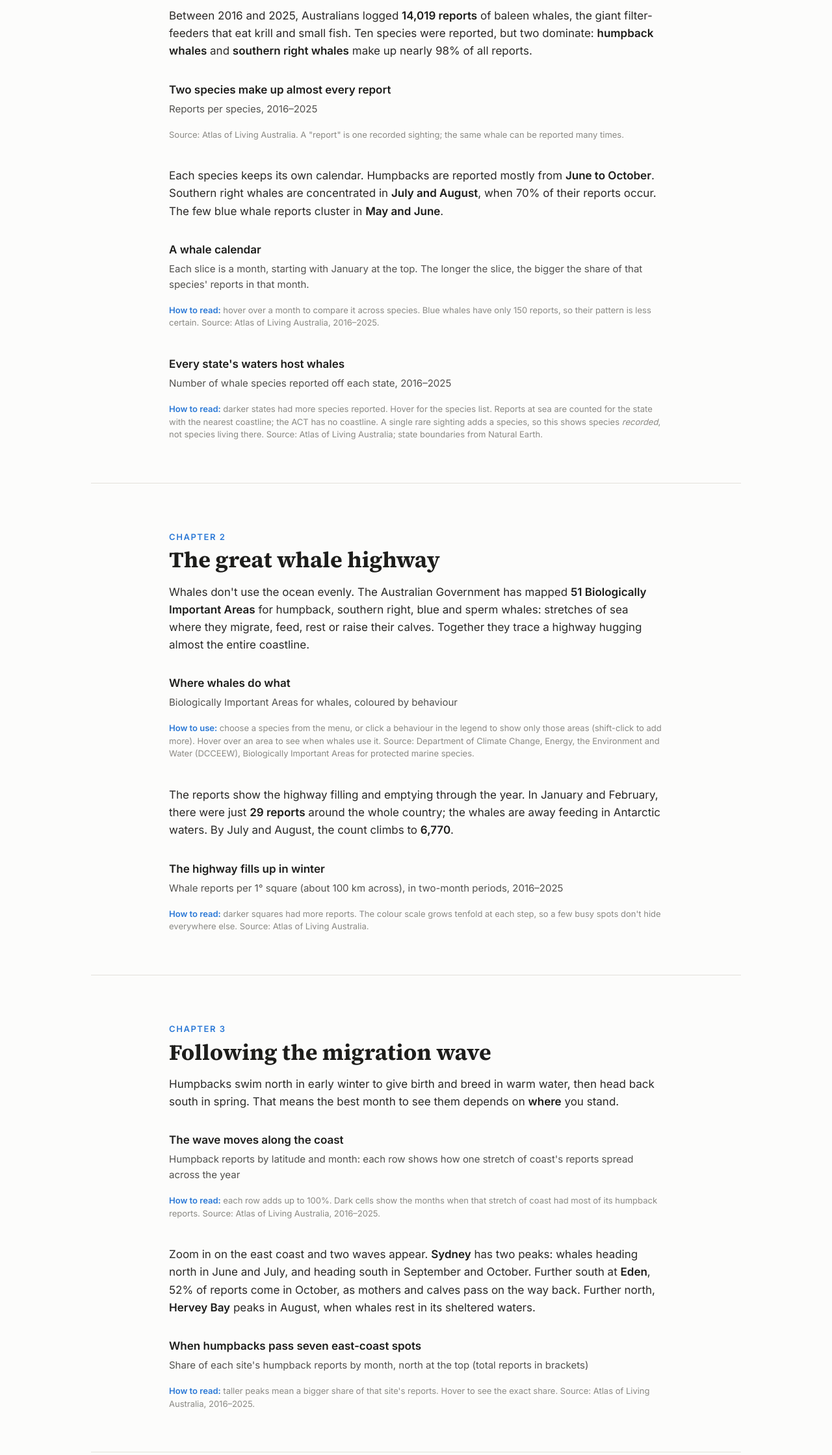
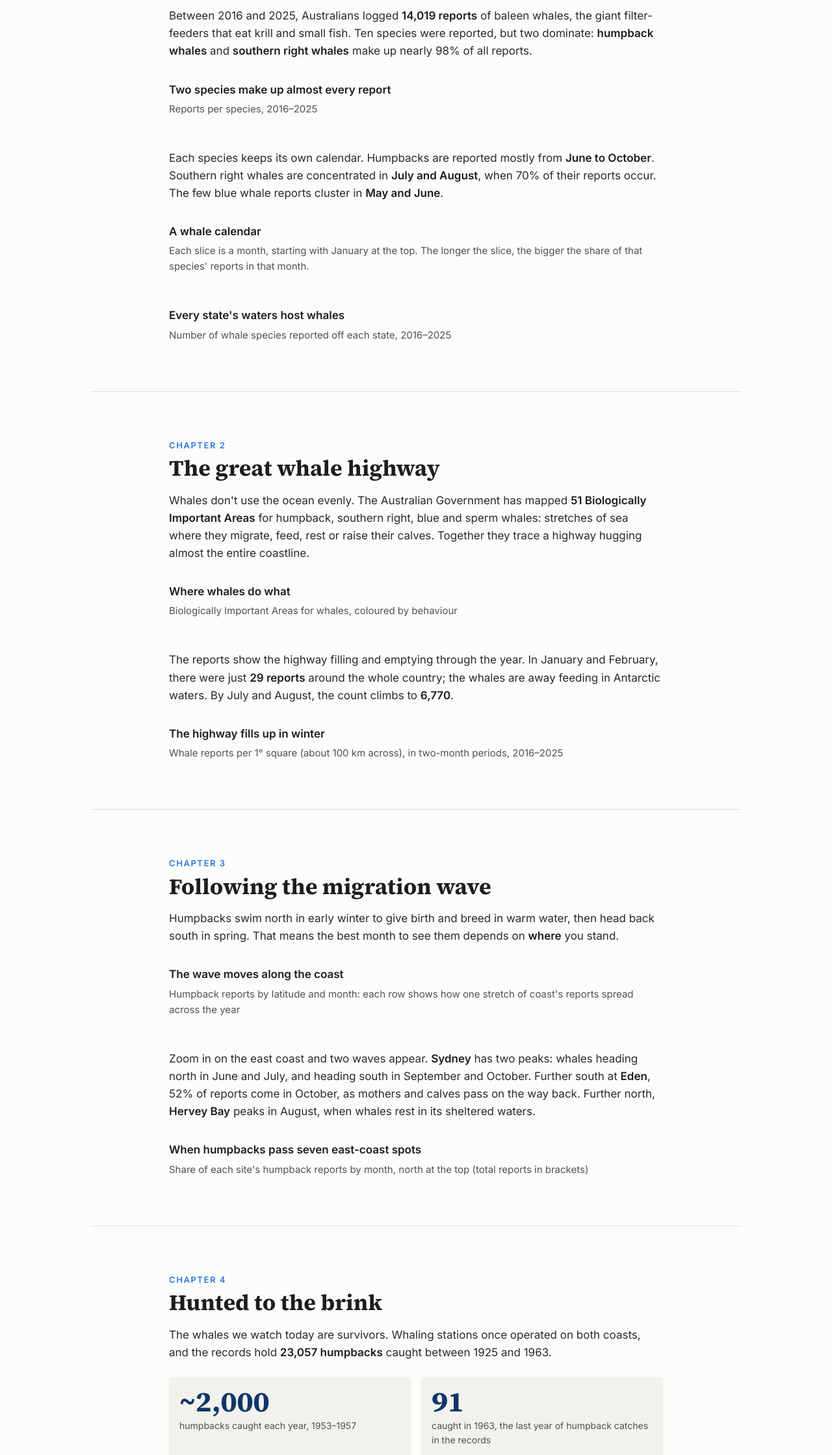
Before and after one commit to Chiao-Tay/Whale-Migration, a plain HTML site: page index.html in a window 1280 px wide. Shown: the part 554-2793 px from the top of the page at 65% size. Drawn offline with Linux system fonts and the light colour scheme; a script that the page names is missing.

Commit message:
Remove figcaptions and update author details
Removed multiple figcaption elements and updated author information in the footer.

```diff
--- a/index.html
+++ b/index.html
@@ -55,7 +55,6 @@
         <p>Reports per species, 2016–2025</p>
       </div>
       <div id="c2" class="vis"></div>
-      <figcaption>Source: Atlas of Living Australia. A "report" is one recorded sighting; the same whale can be reported many times.</figcaption>
     </figure>
 
     <div class="prose">
@@ -68,7 +67,6 @@
         <p>Each slice is a month, starting with January at the top. The longer the slice, the bigger the share of that species' reports in that month.</p>
       </div>
       <div id="c1" class="vis"></div>
-      <figcaption><span class="how">How to read:</span> hover over a month to compare it across species. Blue whales have only 150 reports, so their pattern is less certain. Source: Atlas of Living Australia, 2016–2025.</figcaption>
     </figure>
 
     <figure class="chart">
@@ -77,7 +75,6 @@
         <p>Number of whale species reported off each state, 2016–2025</p>
       </div>
       <div id="c3" class="vis"></div>
-      <figcaption><span class="how">How to read:</span> darker states had more species reported. Hover for the species list. Reports at sea are counted for the state with the nearest coastline; the ACT has no coastline. A single rare sighting adds a species, so this shows species <em>recorded</em>, not species living there. Source: Atlas of Living Australia; state boundaries from Natural Earth.</figcaption>
     </figure>
   </section>
 
@@ -97,7 +94,6 @@
         <p>Biologically Important Areas for whales, coloured by behaviour</p>
       </div>
       <div id="c4" class="vis"></div>
-      <figcaption><span class="how">How to use:</span> choose a species from the menu, or click a behaviour in the legend to show only those areas (shift-click to add more). Hover over an area to see when whales use it. Source: Department of Climate Change, Energy, the Environment and Water (DCCEEW), Biologically Important Areas for protected marine species.</figcaption>
     </figure>
 
     <div class="prose">
@@ -110,7 +106,6 @@
         <p>Whale reports per 1° square (about 100 km across), in two-month periods, 2016–2025</p>
       </div>
       <div id="c5" class="vis"></div>
-      <figcaption><span class="how">How to read:</span> darker squares had more reports. The colour scale grows tenfold at each step, so a few busy spots don't hide everywhere else. Source: Atlas of Living Australia.</figcaption>
     </figure>
   </section>
 
@@ -130,7 +125,6 @@
         <p>Humpback reports by latitude and month: each row shows how one stretch of coast's reports spread across the year</p>
       </div>
       <div id="c6" class="vis"></div>
-      <figcaption><span class="how">How to read:</span> each row adds up to 100%. Dark cells show the months when that stretch of coast had most of its humpback reports. Source: Atlas of Living Australia, 2016–2025.</figcaption>
     </figure>
 
     <div class="prose">
@@ -143,7 +137,6 @@
         <p>Share of each site's humpback reports by month, north at the top (total reports in brackets)</p>
       </div>
       <div id="c7" class="vis"></div>
-      <figcaption><span class="how">How to read:</span> taller peaks mean a bigger share of that site's reports. Hover to see the exact share. Source: Atlas of Living Australia, 2016–2025.</figcaption>
     </figure>
   </section>
 
@@ -168,7 +161,6 @@
         <p>Humpback whales caught at Australian whaling stations each year</p>
       </div>
       <div id="c8" class="vis"></div>
-      <figcaption><span class="how">How to read:</span> each bar is one year, split by coast. Hover for exact numbers. Source: Atlas of Living Australia, "Historic whale catch data from Australian whaling stations (1925–1978)".</figcaption>
     </figure>
 
     <div class="prose">
@@ -193,7 +185,6 @@
           <p>Each square is 1% of reports, 2016–2025</p>
         </div>
         <div id="c9" class="vis"></div>
-        <figcaption><span class="how">How to use:</span> click a source in the legend to highlight it. Government wildlife atlases also include many reports sent in by the public. Source: Atlas of Living Australia.</figcaption>
       </figure>
     </div>
 
@@ -208,7 +199,6 @@
         <p>Whale reports per year, by how they were reported</p>
       </div>
       <div id="c10" class="vis"></div>
-      <figcaption>Hover for exact numbers. Source: Atlas of Living Australia, 2000–2025.</figcaption>
     </figure>
   </section>
 
@@ -228,7 +218,6 @@
         <p>Reports per half-degree square (about 50 km across), 2016–2025</p>
       </div>
       <div id="c11" class="vis"></div>
-      <figcaption><span class="how">How to use:</span> bigger circles mean more reports; colour shows the most-reported species. Click a species in the legend to highlight it. Only squares with 20 or more reports are shown. Source: Atlas of Living Australia.</figcaption>
     </figure>
 
     <div class="prose">
@@ -241,7 +230,6 @@
         <p>The months that held the middle 80% of reports at popular whale-watching spots, 2016–2025</p>
       </div>
       <div id="c12" class="vis"></div>
-      <figcaption>These are past reporting patterns, not guarantees. Watch whales from a respectful distance and follow the <a href="https://ablis.business.gov.au/service/ag/australian-national-guidelines-for-whale-and-dolphin-watching-2017/31426">Australian National Guidelines for Whale and Dolphin Watching</a>. Source: Atlas of Living Australia.</figcaption>
     </figure>
   </section>
 
@@ -250,7 +238,7 @@
 <footer>
   <div class="inner">
     <h2>About this page</h2>
-    <p><strong>Author:</strong> [Your name] · FIT3179 Data Visualisation 2 · Monash University · [Date]</p>
+    <p><strong>Author:</strong> Chiao Jing Tay(33591857) [12/10/2026]</p>
 
     <h3>Data sources</h3>
     <ul>
@@ -258,12 +246,6 @@
       <li>Department of Climate Change, Energy, the Environment and Water (2025). <a href="https://fed.dcceew.gov.au/datasets/erin::biologically-important-areas-for-protected-marine-species">Biologically Important Areas for protected marine species</a>.</li>
       <li>Natural Earth. <a href="https://www.naturalearthdata.com/downloads/10m-cultural-vectors/">Admin 1 – States, Provinces</a> (public domain).</li>
     </ul>
-
-    <h3>Notes</h3>
-    <p>Reports are sightings logged by the public, scientists and agencies; they are not population counts. Reports outside Australian waters, reports without a month, and historical whaling records (used only in Chapter 4) were removed. Maps use an equal-area conic projection centred on Australia. Charts built with <a href="https://vega.github.io/vega-lite/">Vega-Lite</a>.</p>
-
-    <h3>Use of AI</h3>
-    <p>[Describe how you used AI tools here, as the assignment requires.]</p>
   </div>
 </footer>
 
```
